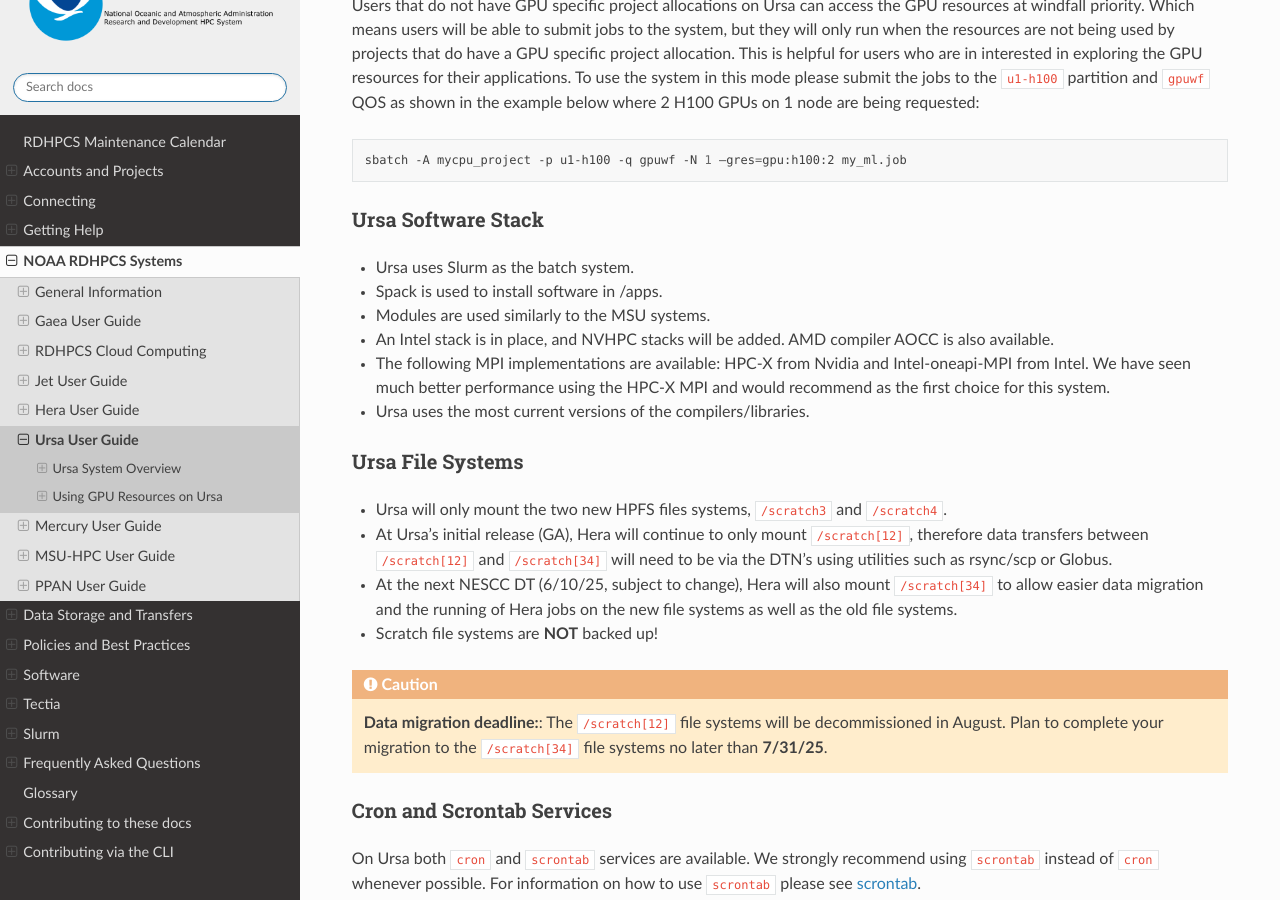
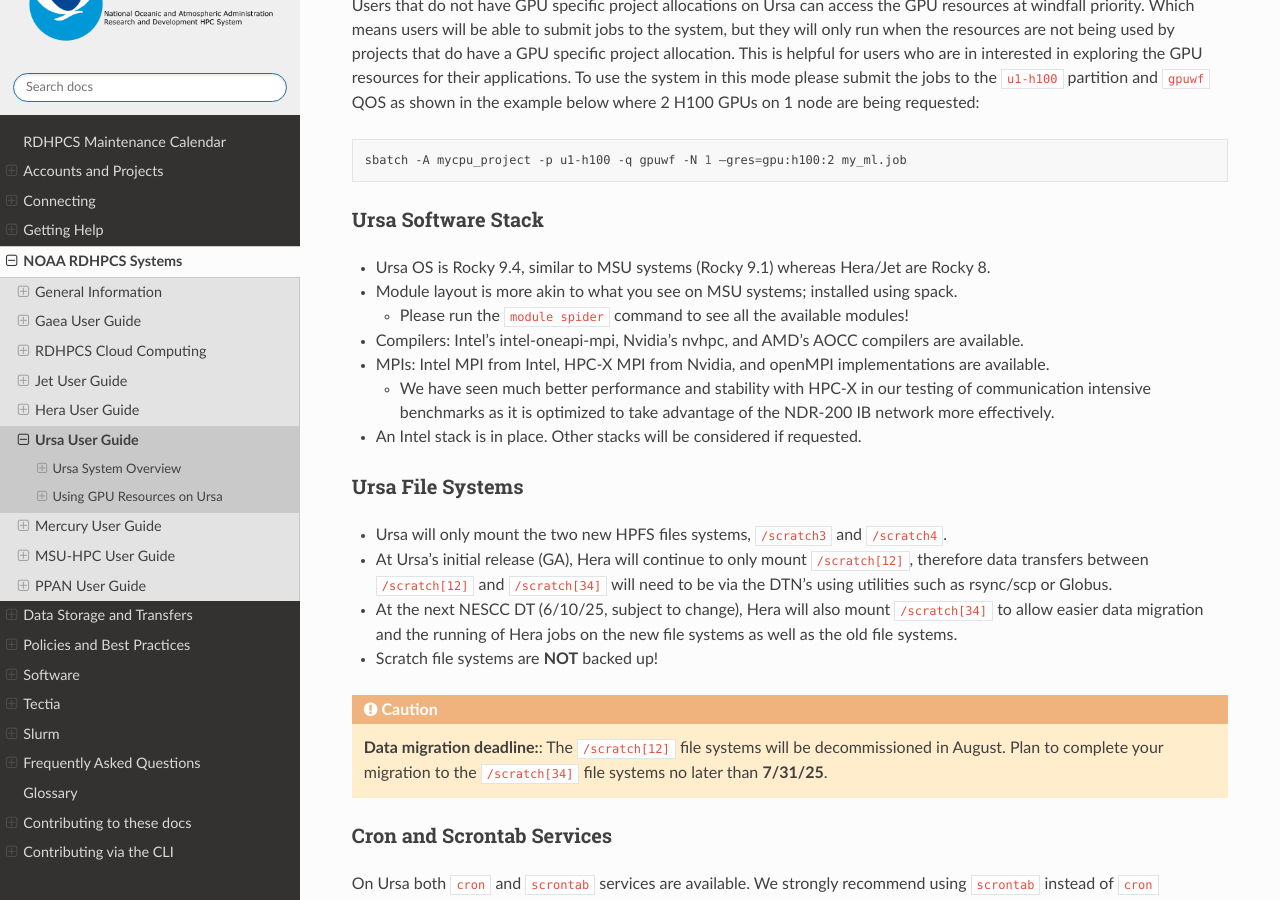
Before and after one commit to NOAA-RDHPCS/noaa-rdhpcs.github.io, a Sphinx documentation site: the page built from source/systems/ursa_user_guide.rst, in a window 1280 px wide and 900 px high, scrolled down 2442 px. Built offline with Sphinx 7.4.7 and the Read the Docs theme 3.1.0, drawn with Linux system fonts in a browser that asks for light colours; pages that are not in the unit, such as notebooks, are missing from menus.

Commit message:
Revise the software stack section

```diff
--- a/source/systems/ursa_user_guide.rst
+++ b/source/systems/ursa_user_guide.rst
@@ -178,17 +178,27 @@ being requested:
 
 Ursa Software Stack
 -------------------
-* Ursa uses Slurm as the batch system.
-* Spack is used to install software in /apps.
-* Modules are used similarly to the MSU systems.
-* An Intel stack is in place, and NVHPC stacks will be added.
-  AMD compiler AOCC is also available.
-* The following MPI implementations are available: HPC-X
-  from Nvidia and Intel-oneapi-MPI from Intel.
-  We have seen much better performance using the
-  HPC-X MPI and would recommend as the first choice
-  for this system.
-* Ursa uses the most current versions of the compilers/libraries.
+
+* Ursa OS is Rocky 9.4, similar to MSU systems (Rocky 9.1)
+  whereas Hera/Jet are Rocky 8.
+* Module layout is more akin to what you see on MSU
+  systems; installed using spack.
+
+  * Please run the ``module spider`` command to see all
+    the available modules!
+
+* Compilers: Intel’s intel-oneapi-mpi, Nvidia’s nvhpc, and
+  AMD’s AOCC compilers are available.
+* MPIs: Intel MPI from Intel, HPC-X MPI from Nvidia, and openMPI
+  implementations are available.
+
+  * We have seen much better performance and stability with
+    HPC-X in our testing of communication intensive benchmarks
+    as it is optimized to take advantage of the NDR-200 IB
+    network more effectively.
+
+* An Intel stack is in place. Other stacks will be
+  considered if requested.
 
 Ursa File Systems
 -----------------
```
